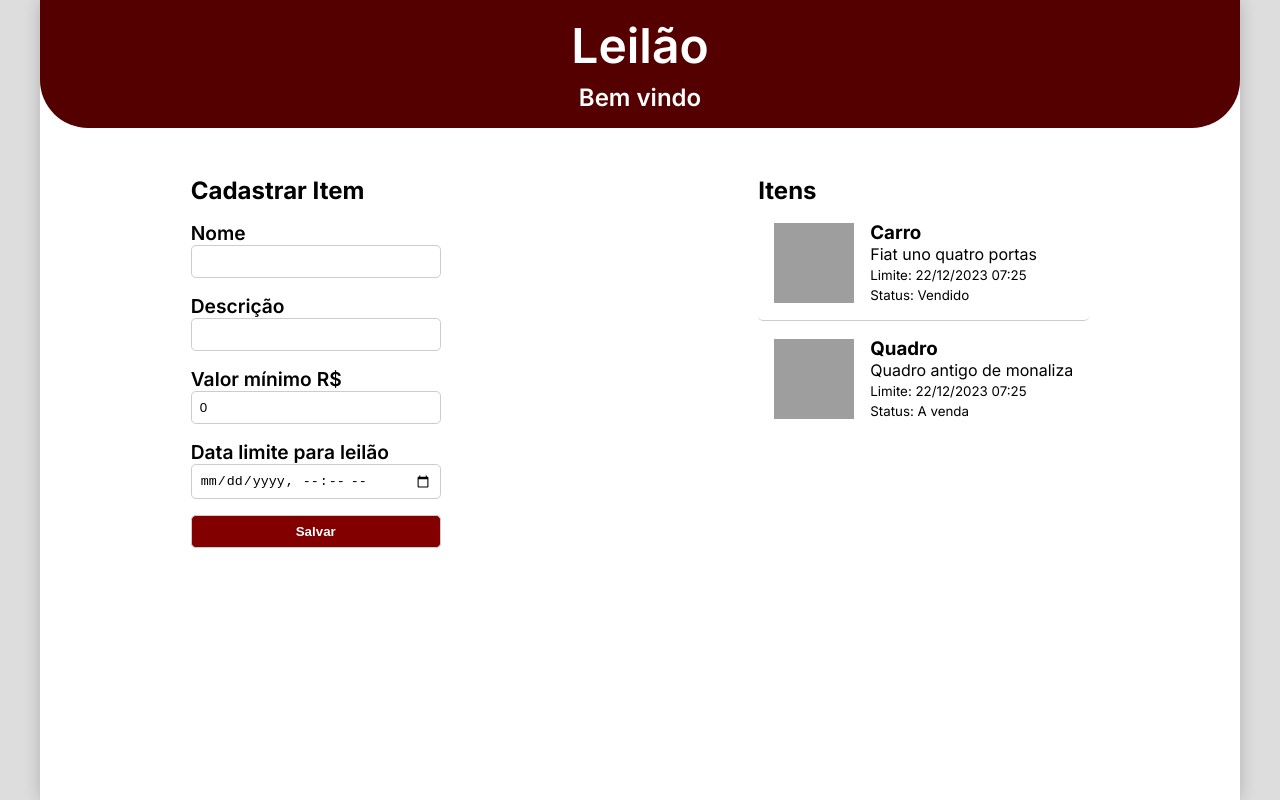
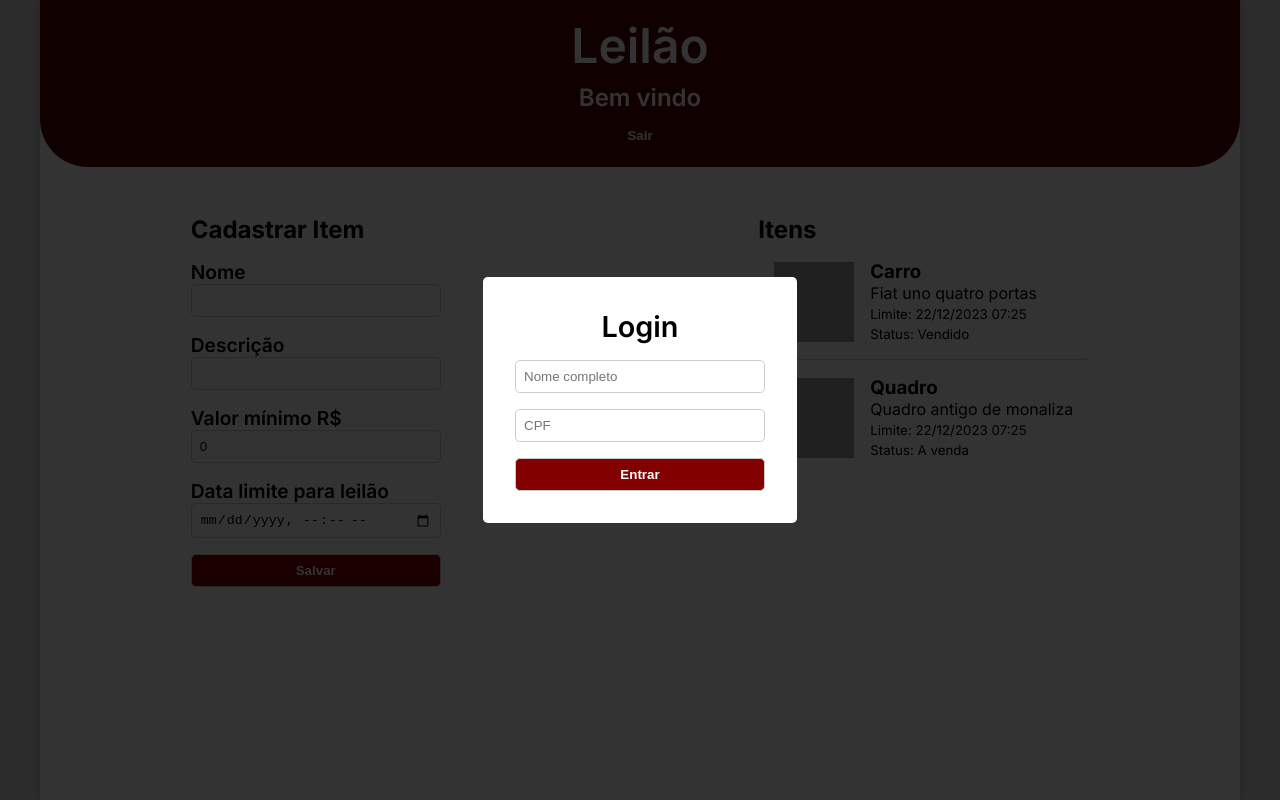
Before and after one commit to pedrolgois/Leil-o-api, a Next.js app: page / in a window 1280 px wide. Built offline with nearby package versions, Linux system fonts and the light colour scheme; grey boxes are pictures that could not be loaded.

Commit message:
volta login

```diff
--- a/src/app/page.module.css
+++ b/src/app/page.module.css
@@ -33,6 +33,21 @@
 .leilao > div header h1{
   font-size: 3rem;
   font-weight: 600;
+}
+
+.leilao > div header button{
+  padding: 0.5rem;
+  border-radius: 0.3rem;
+  border: 0;
+  background-color: transparent;
+  color: white;
+  font-weight: 600;
+  cursor: pointer;
+  transition: .3s;
+}
+
+.leilao > div header button:hover{
+  text-decoration: underline;
 }
 
 .leilao > div header h2{
--- a/src/app/page.tsx
+++ b/src/app/page.tsx
@@ -9,7 +9,7 @@ import styles from "./page.module.css";
 import "react-toastify/dist/ReactToastify.css";
 
 export default function Home() {
-  const [isLoginModalOpen, setIsLoginModalOpen] = useState(false);
+  const [isLoginModalOpen, setIsLoginModalOpen] = useState(true);
   const [selectedLeilao, setSelectedLeilao] = useState(null);
   const [user, setUser] = useState({ name: "", cpf: "" });
 
@@ -37,6 +37,7 @@ export default function Home() {
             <h2>
               Bem vindo <span>{user.name}</span>
             </h2>
+            <button onClick={() => setIsLoginModalOpen(true)}>Sair</button>
           </header>
           <main>
             <div>
```
